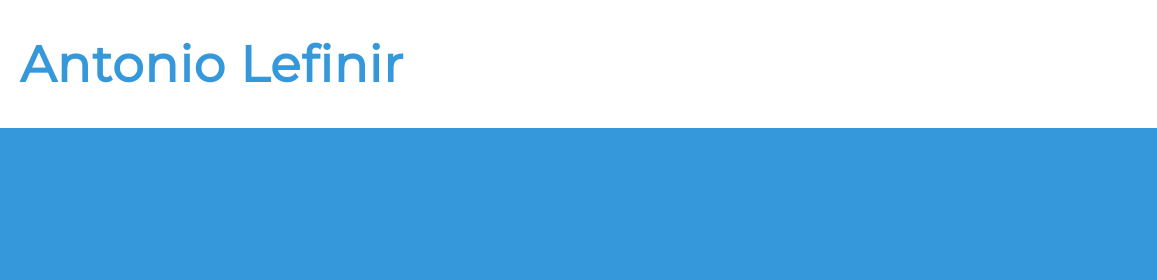
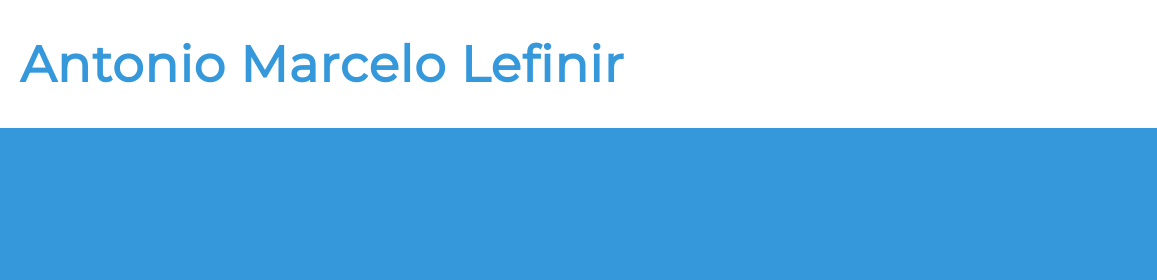
Before and after one commit to lefinir-antonio/my-portfolio, a plain HTML site: page index.html in a window 1280 px wide. Shown: the top 280 px of the page, 0-1157 px from the left. Drawn offline with Linux system fonts and the light colour scheme.

Commit message:
adding middle name

```diff
--- a/index.html
+++ b/index.html
@@ -15,7 +15,7 @@
     <main class="overflow--auto">
       <h1 class="color--skyBlue section__heading--largest">
         <!--Your name goes here -->
-        Antonio Lefinir
+        Antonio Marcelo Lefinir
       </h1>
 
       <ul class="section--social">
```
